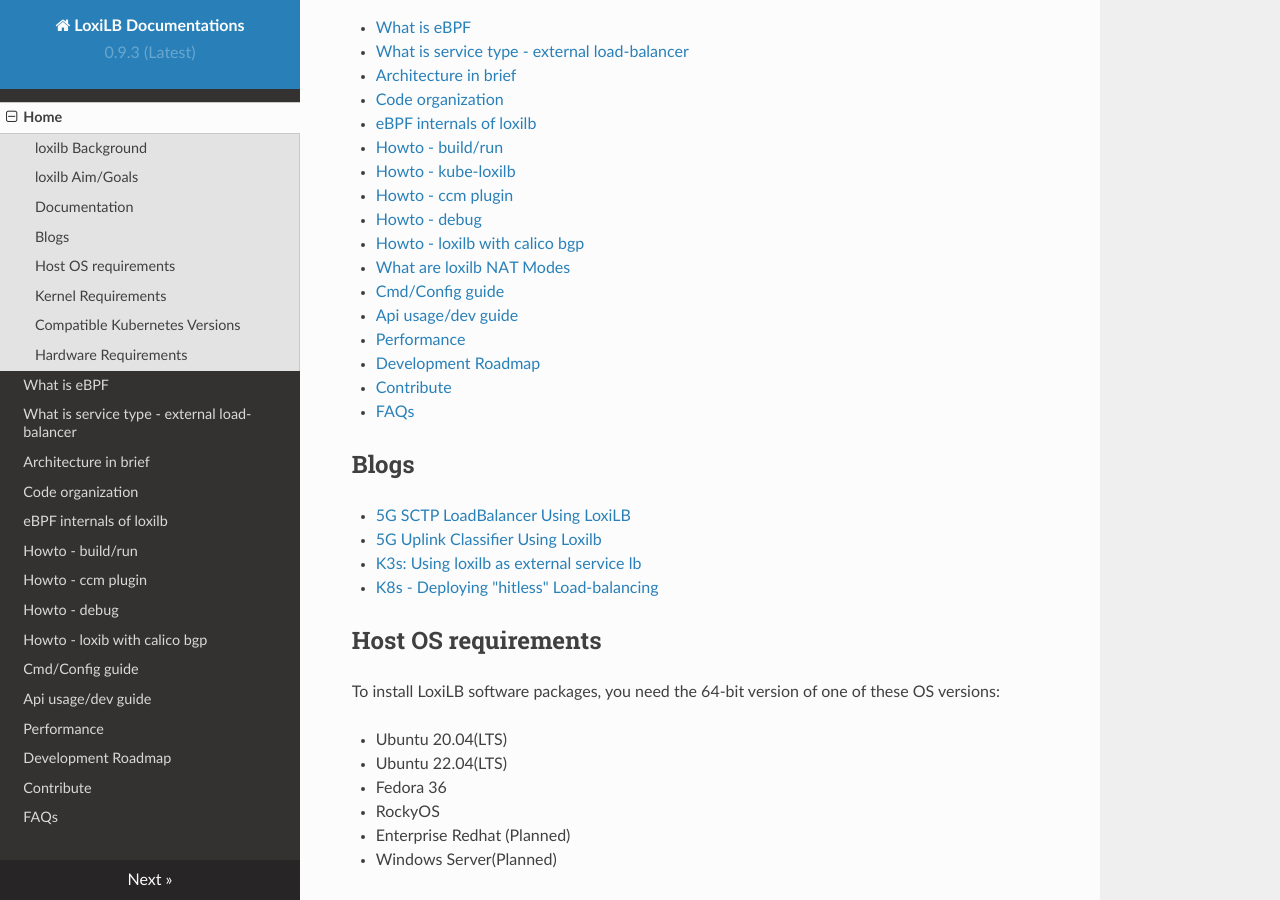
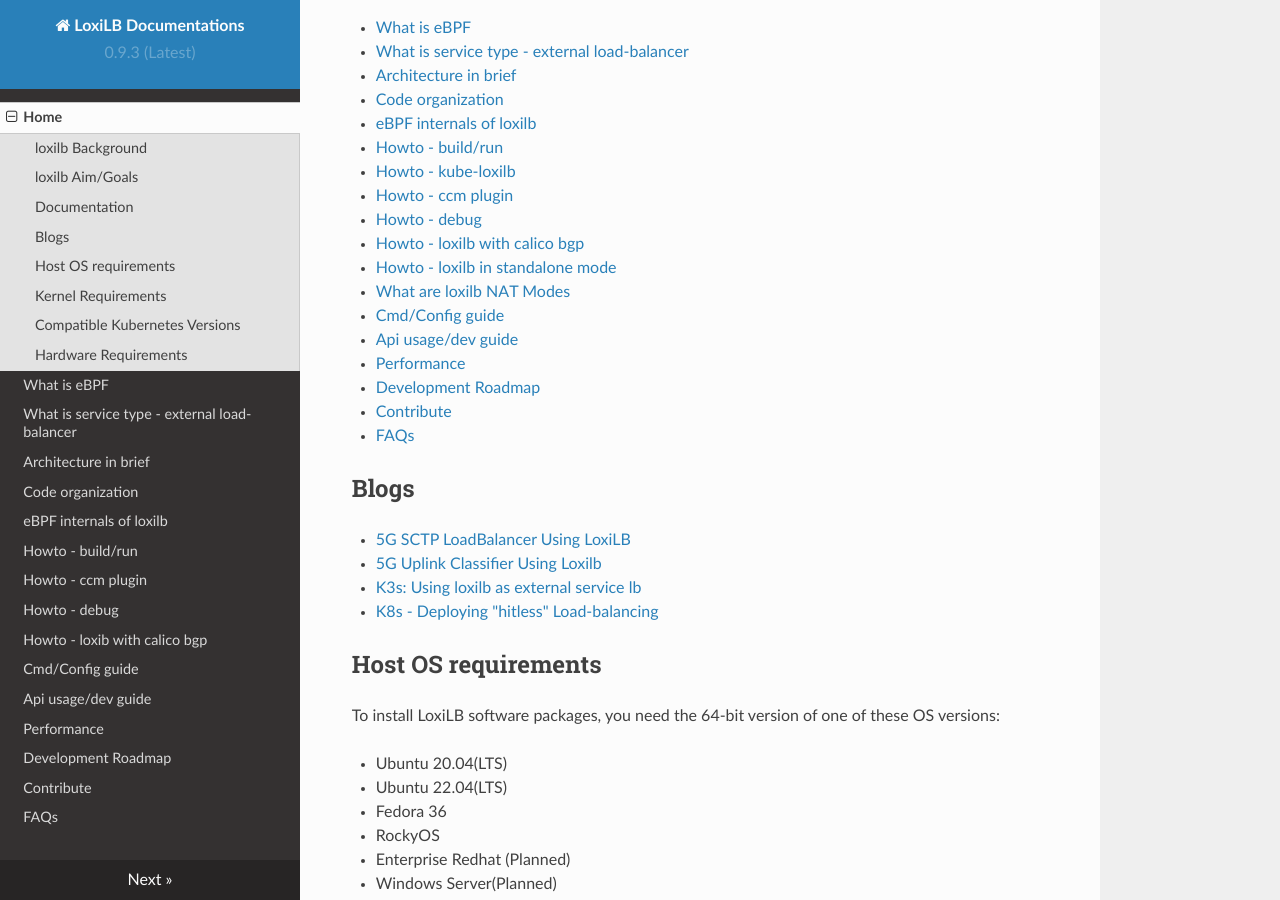
Before and after one commit to loxilb-io/loxilbdocs, an MkDocs documentation site: the page built from docs/index.md, in a window 1280 px wide and 900 px high, scrolled down 1566 px. Built offline with MkDocs 1.6.1, drawn with Linux system fonts in a browser that asks for light colours; nearby versions of some CDN libraries.

Commit message:
Update index.md

```diff
--- a/docs/index.md
+++ b/docs/index.md
@@ -47,6 +47,7 @@
 - [Howto - ccm plugin](ccm.md)
 - [Howto - debug](debugging.md)
 - [Howto - loxilb with calico bgp](integrate_bgp_eng.md)
+- [Howto - loxilb in standalone mode](standalone.md)
 - [What are loxilb NAT Modes](nat.md)
 - [Cmd/Config guide](cmd.md)
 - [Api usage/dev guide](api.md)
```
